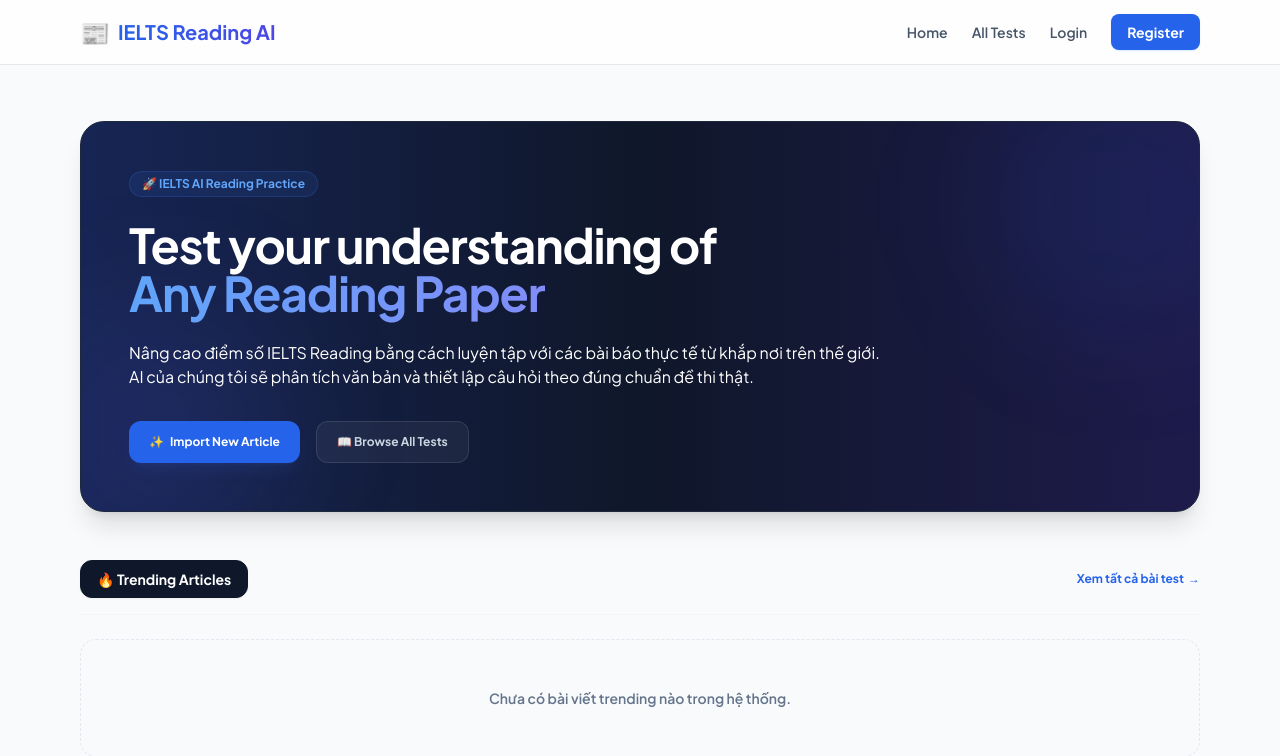
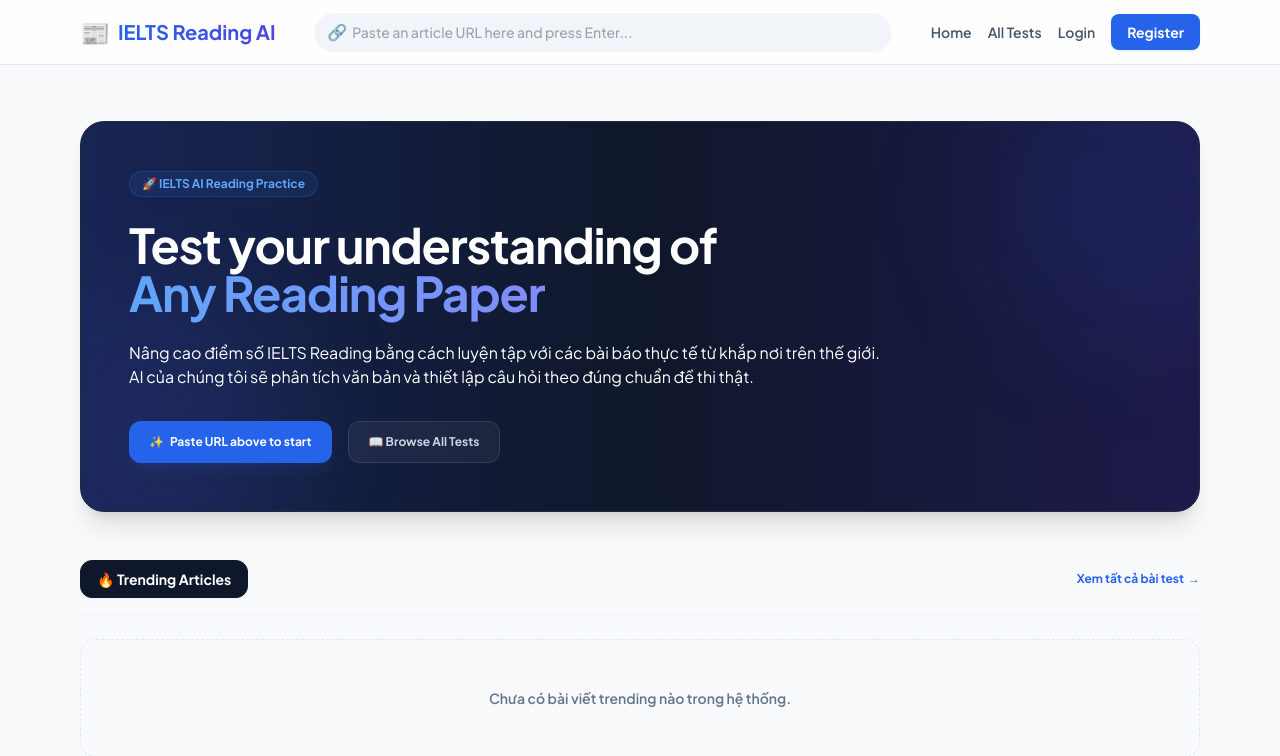
Before and after one commit to Likelipop/ReadandQues, a Django app: page / in a window 1280 px wide. Shown: the top 756 px of the page. Run offline with Django 5.2, Linux system fonts and the light colour scheme; data that the repository does not hold is empty; parts of the project's set-up code (start-up, migrations or seed data) failed here and were passed over; some libraries are stand-ins or nearby versions.

Commit message:
feat: replace separate import page with global omni-search bar on all pages

```diff
--- a/ReadAndQues/accounts/templates/accounts/home.html
+++ b/ReadAndQues/accounts/templates/accounts/home.html
@@ -23,9 +23,9 @@
                 Nâng cao điểm số IELTS Reading bằng cách luyện tập với các bài báo thực tế từ khắp nơi trên thế giới. AI của chúng tôi sẽ phân tích văn bản và thiết lập câu hỏi theo đúng chuẩn đề thi thật.
             </p>
             <div class="flex flex-wrap gap-4 pt-2">
-                <a href="{% url 'articles:import_article' %}" class="px-5 py-3 text-xs font-bold text-white bg-blue-600 hover:bg-blue-500 rounded-xl shadow-lg shadow-blue-500/10 transition duration-150 flex items-center gap-1.5">
-                    <span>✨</span> Import New Article
-                </a>
+                <button onclick="document.getElementById('global-url-input').focus()" class="px-5 py-3 text-xs font-bold text-white bg-blue-600 hover:bg-blue-500 rounded-xl shadow-lg shadow-blue-500/10 transition duration-150 flex items-center gap-1.5">
+                    <span>✨</span> Paste URL above to start
+                </button>
                 <a href="{% url 'articles:all_tests' %}" class="px-5 py-3 text-xs font-bold text-slate-300 hover:text-white bg-white/5 hover:bg-white/10 rounded-xl transition duration-150 border border-white/10">
                     📖 Browse All Tests
                 </a>
--- a/ReadAndQues/articles/templates/articles/base.html
+++ b/ReadAndQues/articles/templates/articles/base.html
@@ -16,16 +16,32 @@
 
     <!-- Header Navigation -->
     <header class="bg-white/80 backdrop-blur-md border-b border-slate-150 sticky top-0 z-50">
-        <div class="max-w-6xl mx-auto px-4 h-16 flex items-center justify-between">
-            <a href="{% url 'home' %}" class="flex items-center gap-2 hover:opacity-90 transition">
+        <div class="max-w-6xl mx-auto px-4 h-16 flex items-center justify-between gap-4">
+            <a href="{% url 'home' %}" class="flex items-center gap-2 hover:opacity-90 transition shrink-0">
                 <span class="text-2xl">📰</span>
-                <span class="font-extrabold text-xl bg-gradient-to-r from-blue-600 to-indigo-600 bg-clip-text text-transparent">IELTS Reading AI</span>
+                <span class="font-extrabold text-xl bg-gradient-to-r from-blue-600 to-indigo-600 bg-clip-text text-transparent hidden sm:block">IELTS Reading AI</span>
             </a>
 
-            <nav class="flex items-center gap-6">
+            <!-- Global Omni Search Bar -->
+            <form id="global-import-form" class="flex-grow max-w-xl relative hidden md:block">
+                {% csrf_token %}
+                <div class="relative flex items-center">
+                    <span class="absolute left-3 text-slate-400">🔗</span>
+                    <input type="url" name="url" id="global-url-input" required
+                           placeholder="Paste an article URL here and press Enter..."
+                           class="w-full bg-slate-100 hover:bg-slate-200/50 focus:bg-white text-sm text-slate-700 font-medium rounded-full py-2 pl-9 pr-10 border border-transparent focus:border-blue-400 focus:ring-4 focus:ring-blue-500/10 transition-all outline-none shadow-sm" />
+                    <!-- Loading Spinner -->
+                    <div id="global-import-spinner" class="absolute right-3 hidden">
+                        <div class="h-4 w-4 rounded-full border-2 border-blue-600 border-t-transparent animate-spin"></div>
+                    </div>
+                </div>
+                <!-- Error Toast Container -->
+                <div id="global-import-error" class="absolute top-full mt-2 left-0 right-0 z-50 bg-red-50 text-red-600 text-xs font-semibold px-3 py-2 rounded-lg border border-red-200 shadow-lg hidden"></div>
+            </form>
+
+            <nav class="flex items-center gap-4 shrink-0">
                 {% if user.is_authenticated %}
-                    <a href="{% url 'home' %}" class="text-sm font-semibold text-slate-600 hover:text-blue-600 transition">Dashboard</a>
-                    <a href="{% url 'articles:import_article' %}" class="text-sm font-semibold text-slate-600 hover:text-blue-600 transition">Import Article</a>
+                    <a href="{% url 'home' %}" class="text-sm font-semibold text-slate-600 hover:text-blue-600 transition hidden sm:block">Dashboard</a>
                     <a href="{% url 'articles:all_tests' %}" class="text-sm font-semibold text-slate-600 hover:text-blue-600 transition">All Tests</a>
                     <span class="inline-flex items-center gap-1 px-2.5 py-1 bg-amber-50 text-amber-700 border border-amber-100 rounded-full text-xs font-bold">⭐ {{ user.profile.stars }}</span>
                     <div class="h-4 w-[1px] bg-slate-200"></div>
@@ -69,5 +85,67 @@
         </div>
     </footer>
 
+    <!-- Global Import JS Logic -->
+    <script>
+        const importForm = document.getElementById('global-import-form');
+        const importInput = document.getElementById('global-url-input');
+        const importSpinner = document.getElementById('global-import-spinner');
+        const importError = document.getElementById('global-import-error');
+
+        if (importForm) {
+            importForm.addEventListener('submit', function(e) {
+                e.preventDefault();
+
+                const url = importInput.value.trim();
+                if (!url) return;
+
+                // Reset state
+                importInput.disabled = true;
+                importSpinner.classList.remove('hidden');
+                importError.classList.add('hidden');
+                importError.textContent = '';
+
+                // Get CSRF token
+                const csrfToken = document.querySelector('[name=csrfmiddlewaretoken]').value;
+                const formData = new URLSearchParams();
+                formData.append('url', url);
+
+                fetch("{% url 'articles:import_article' %}", {
+                    method: 'POST',
+                    headers: {
+                        'X-Requested-With': 'XMLHttpRequest',
+                        'X-CSRFToken': csrfToken,
+                        'Content-Type': 'application/x-www-form-urlencoded'
+                    },
+                    body: formData
+                })
+                .then(response => response.json())
+                .then(data => {
+                    if (data.status === 'started' || data.status === 'success') {
+                        // Redirect to article page
+                        window.location.href = `/articles/${data.id}/`;
+                    } else {
+                        // Show error
+                        importError.textContent = data.message || 'Có lỗi xảy ra.';
+                        importError.classList.remove('hidden');
+                        importInput.disabled = false;
+                        importSpinner.classList.add('hidden');
+                    }
+                })
+                .catch(error => {
+                    console.error('Error:', error);
+                    importError.textContent = 'Mạng chậm hoặc lỗi máy chủ, vui lòng thử lại.';
+                    importError.classList.remove('hidden');
+                    importInput.disabled = false;
+                    importSpinner.classList.add('hidden');
+                });
+            });
+
+            // Hide error when user starts typing again
+            importInput.addEventListener('input', function() {
+                importError.classList.add('hidden');
+            });
+        }
+    </script>
 </body>
 </html>
--- a/ReadAndQues/articles/views.py
+++ b/ReadAndQues/articles/views.py
@@ -23,7 +23,7 @@ def import_article_view(request):
       - Calls import_and_trigger_pipeline service to ingest article and queue AI exam generation via Celery.
       - Redirects user immediately to the reading/detail view (or returns JSON for AJAX clients).
     On GET:
-      - Renders import form template.
+      - Redirects to home since there is no separate import page anymore.
     """
     if request.method == "POST":
         url = request.POST.get("url", "").strip()
@@ -38,14 +38,14 @@ def import_article_view(request):
                 )
 
             messages.error(request, error_msg)
-            return render(request, "articles/import.html")
+            return redirect("home")
 
         if request.headers.get("x-requested-with") == "XMLHttpRequest":
             return JsonResponse({"status": "started", "id": inserted_id})
 
         return redirect("articles:article_detail", pk=inserted_id)
 
-    return render(request, "articles/import.html")
+    return redirect("home")
 
 
 import_article = import_article_view
```
Also changed, not shown: ReadAndQues/articles/templates/articles/import.html (deleted, +0 -90 lines).
